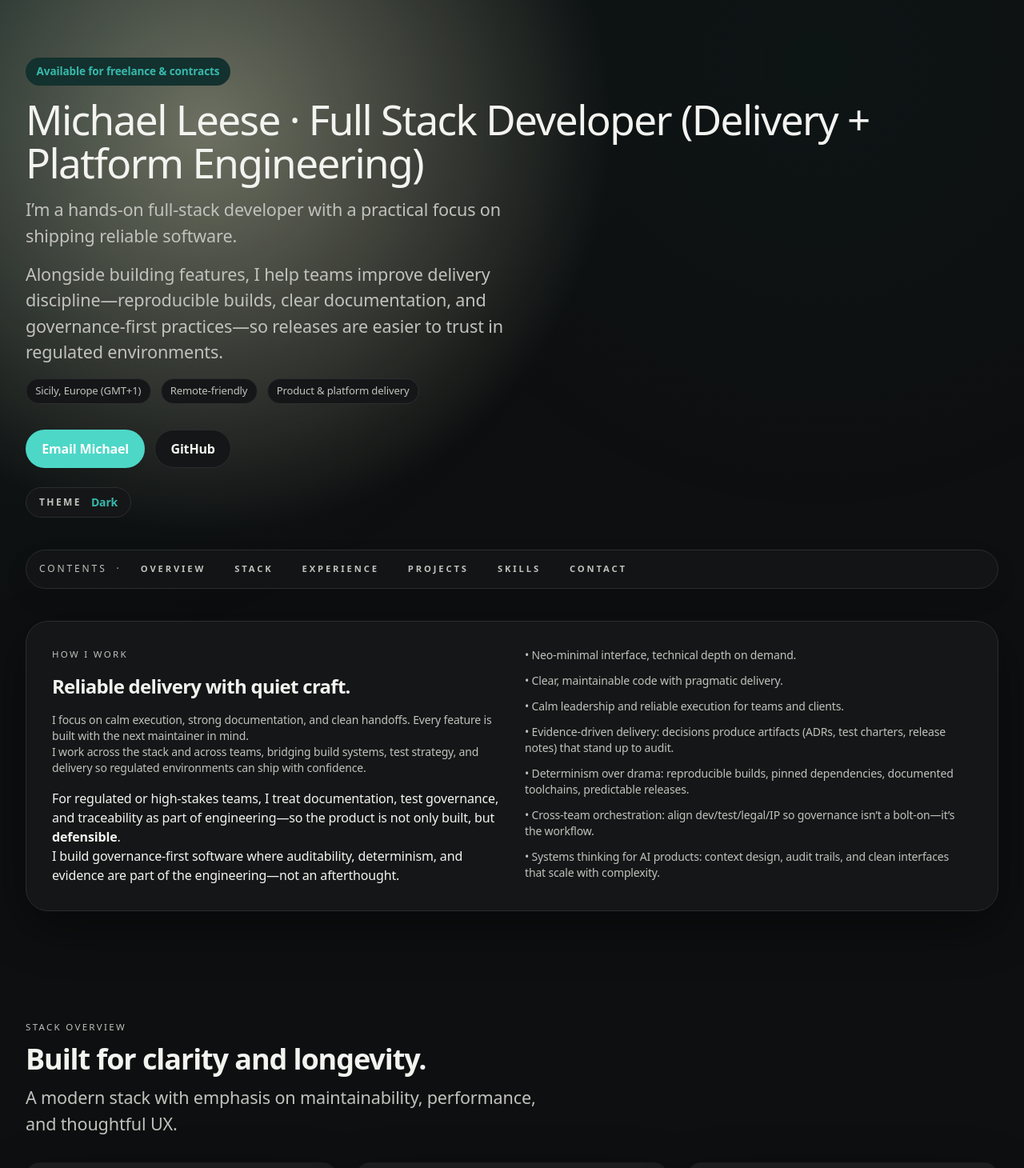
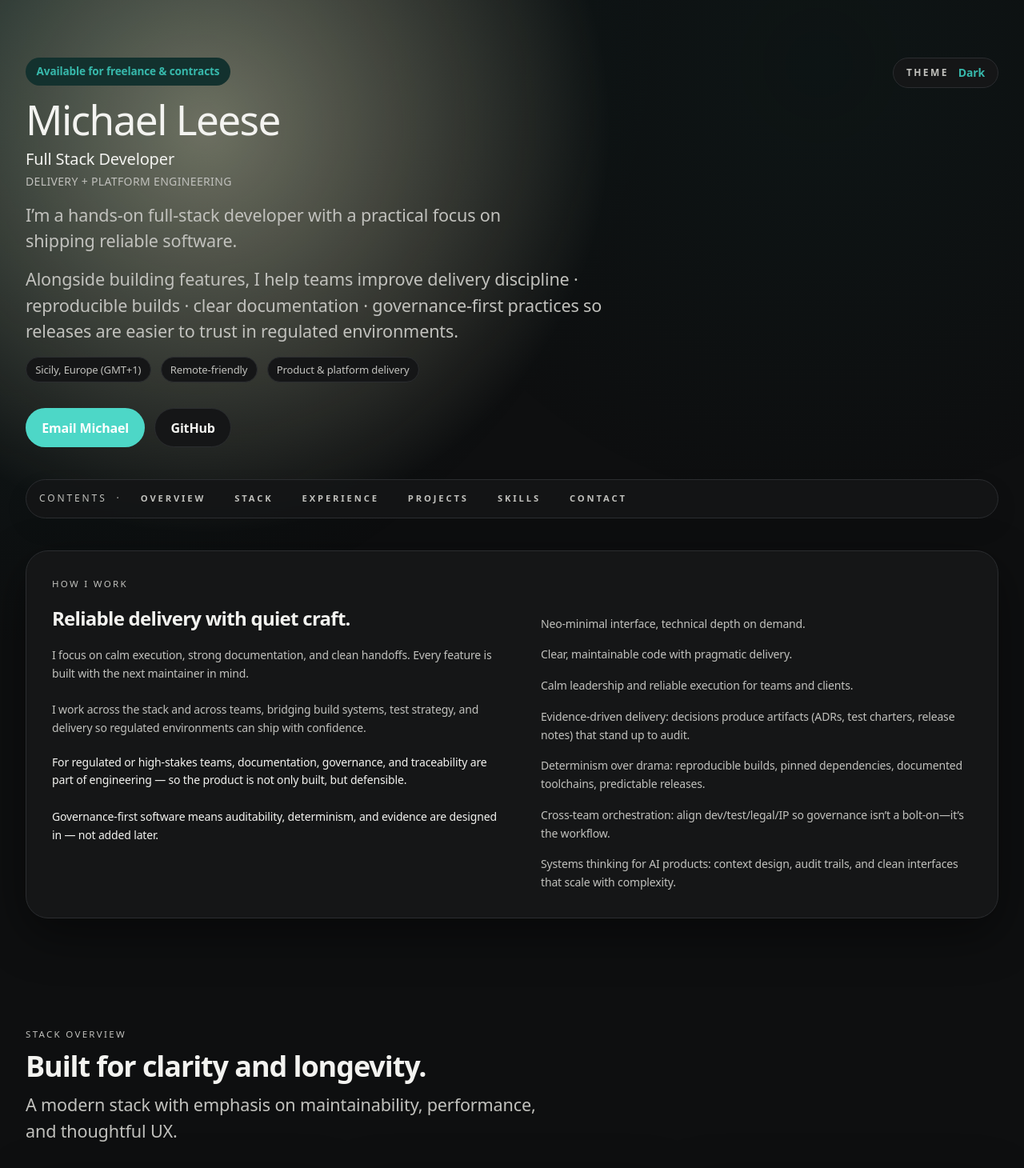
Before and after one commit to michael-leese/my_dev_site, a Next.js app: page / in a window 1280 px wide. Shown: the top 1460 px of the page at 80% size. Built offline with nearby package versions, Linux system fonts and the light colour scheme.

Commit message:
update styling

```diff
--- a/src/app/page.tsx
+++ b/src/app/page.tsx
@@ -44,16 +44,39 @@ export default function Home() {
         >
           <div className="flex flex-col gap-4">
             <span className="pill w-fit">Available for freelance & contracts</span>
-            <h1 className="headline">
-              {profile.name} · {profile.role}
-            </h1>
+
+            {/* Clean hierarchy: name → role → specialty */}
+            <div className="space-y-2">
+              <h1 className="headline">{profile.name}</h1>
+
+              <div className="flex flex-col gap-1">
+                <p className="text-lg md:text-xl font-medium text-[color:var(--text-base)]">
+                  {profile.role}
+                </p>
+                <p className="text-xs md:text-sm uppercase tracking-wide text-[color:var(--text-muted)]">
+                  {profile.specialty}
+                </p>
+              </div>
+            </div>
+
             <p className="subhead">{profile.introduction}</p>
-            <p className="subhead">{profile.summary}</p>
+
+            {/* Soft separators version (no bullets) */}
+            <p className="subhead max-w-[62ch]">
+              <span className="text-[color:var(--text-muted)]">{profile.summaryLead}</span>{" "}
+              <span className="font-medium text-[color:var(--text-base)]">
+                {profile.summaryItems.join(" · ")}
+              </span>
+              {" "}
+              <span className="text-[color:var(--text-muted)]">{profile.summaryTail}</span>
+            </p>
+
             <div className="flex flex-wrap gap-3 text-sm text-[color:var(--text-muted)]">
               <span className="tag">{profile.location}</span>
               <span className="tag">Remote-friendly</span>
               <span className="tag">Product & platform delivery</span>
             </div>
+
             <div className="mt-4 flex flex-wrap gap-3">
               <a className="button button-primary" href={socialLinks[0].href}>
                 Email Michael
@@ -68,6 +91,7 @@ export default function Home() {
               </a>
             </div>
           </div>
+
           <ThemeToggle />
         </header>
 
@@ -89,30 +113,44 @@ export default function Home() {
           </div>
         </nav>
 
-        <section className="card grid-two">
-          <div className="flex flex-col gap-4">
+        <section className="card grid-two items-start">
+          <div className="flex flex-col gap-5">
             <span className="eyebrow">How I Work</span>
-            <h2 className="text-2xl font-semibold">
+
+            <h2 className="text-2xl font-semibold leading-tight">
               Reliable delivery with quiet craft.
             </h2>
-            <p className="text-sm text-[color:var(--text-muted)]">
+
+            <p className="text-sm text-[color:var(--text-muted)] leading-relaxed">
               I focus on calm execution, strong documentation, and clean handoffs.
               Every feature is built with the next maintainer in mind.
-              <br />I work across the stack and across teams, bridging build systems, test strategy, and
-              delivery so regulated environments can ship with confidence.
+              <br /><br />
+              I work across the stack and across teams, bridging build systems,
+              test strategy, and delivery so regulated environments can ship with confidence.
             </p>
-            <p>For regulated or high-stakes teams, I treat documentation, test governance,
-               and traceability as part of engineering—so the product is not only built, but <strong>defensible</strong>.
-               <br />I build governance-first software where auditability, determinism, and
-               evidence are part of the engineering—not an afterthought.
+
+            <p className="text-sm leading-relaxed text-[color:var(--text-base)]">
+              For regulated or high-stakes teams, documentation, governance,
+              and traceability are part of engineering — so the product is not only built,
+              but <span className="font-medium">defensible</span>.
+              <br /><br />
+              Governance-first software means auditability, determinism,
+              and evidence are designed in — not added later.
             </p>
           </div>
-          <ul className="flex flex-col gap-3 text-sm text-[color:var(--text-muted)]">
+
+          <ul className="mt-12 flex flex-col gap-4 text-sm text-[color:var(--text-muted)]">
             {summaryPoints.map((point: string) => (
-              <li key={point}>• {point}</li>
+              <li
+                key={point}
+                className="relative pl-5 leading-relaxed before:absolute before:left-0 before:top-[0.45rem] before:h-1.5 before:w-1.5 before:rounded-full before:bg-[color:var(--brand-accent)]"
+              >
+                {point}
+              </li>
             ))}
           </ul>
         </section>
+
 
         <section id="stack" className="section">
           <SectionHeader
--- a/src/data/site.ts
+++ b/src/data/site.ts
@@ -3,22 +3,22 @@ import type { ExperienceEntry, Project, Skill, SocialLink, StackGroup } from "@/
 /**
  * Core profile data shown in the hero section.
  */
-export const profile: {
-  name: string;
-  role: string;
-  location: string;
-  introduction: string;
-  summary: string;
-} = {
+export const profile = {
   name: "Michael Leese",
-  role: "Full Stack Developer (Delivery + Platform Engineering)",
+  role: "Full Stack Developer",
+  specialty: "Delivery + Platform Engineering",
   location: "Sicily, Europe (GMT+1)",
   introduction:
     "I’m a hands-on full-stack developer with a practical focus on shipping reliable software.",
-  summary:
-    "Alongside building features, I help teams improve delivery discipline—reproducible builds, clear documentation, and governance-first practices—so releases are easier to trust in regulated environments.",
+  summaryLead: "Alongside building features, I help teams improve",
+  summaryItems: [
+    "delivery discipline",
+    "reproducible builds",
+    "clear documentation",
+    "governance-first practices",
+  ],
+  summaryTail: "so releases are easier to trust in regulated environments.",
 };
-
 
 /**
  * Social and contact links displayed in the footer.
```
